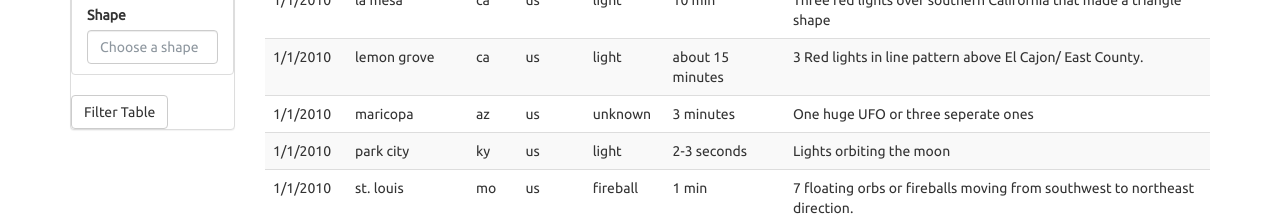
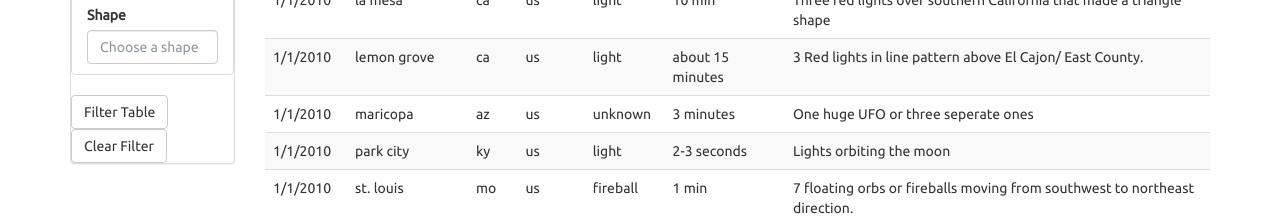
Before and after one commit to MelatBekele/javascript-challenge, a plain HTML site: page UFO-level-1/index.html in a window 1280 px wide. Shown: the part 1040-1259 px from the top of the page. Drawn offline with nearby package versions, Linux system fonts and the light colour scheme.

Commit message:
updated the buttons

```diff
--- a/UFO-level-1/index.html
+++ b/UFO-level-1/index.html
@@ -31,6 +31,7 @@
           <aside class="filters">
             <div class="panel panel-default">
               <div class="panel-heading">Filter Search</div>
+
               <div class="panel-body">
                 <form>
                   <div class="form-group">
@@ -58,6 +59,7 @@
                     </ul>
                   </div>
                   <button id="filter-btn" type="button" class="btn btn-default">Filter Table</button>
+                  <button class="btn btn-default" onClick="window.location.reload();">Clear Filter</button>
                 </form>
               </div>
             </div>
```
